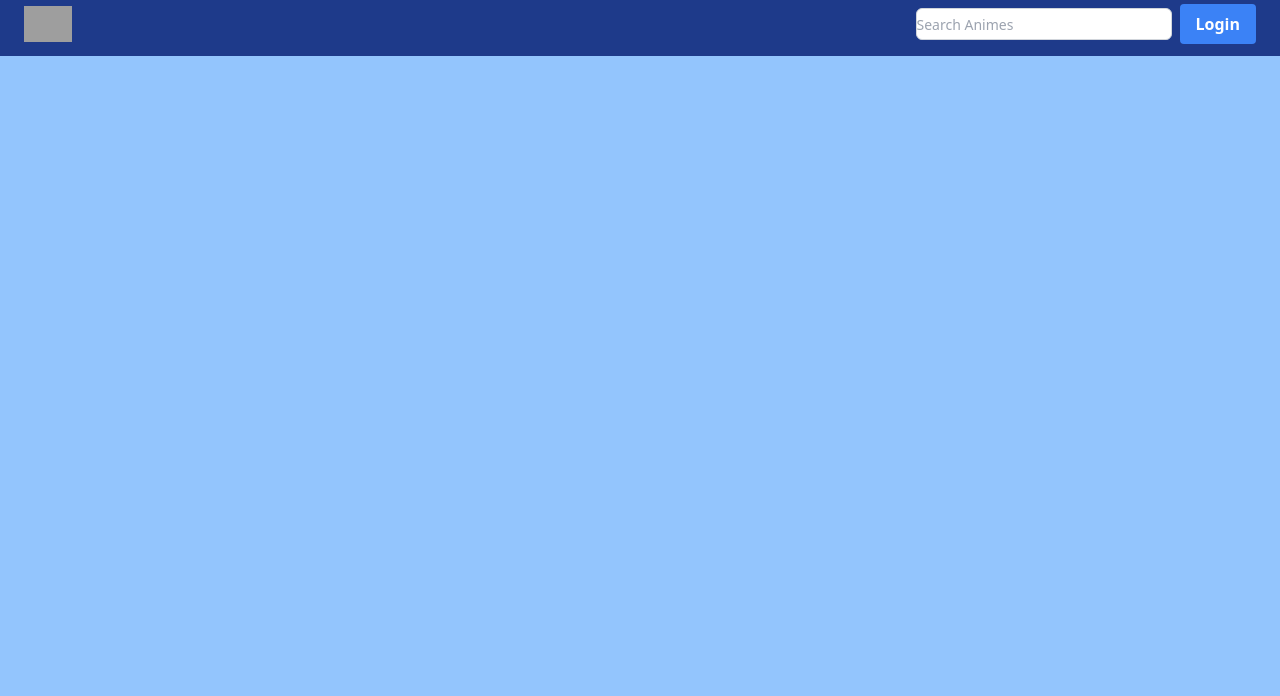
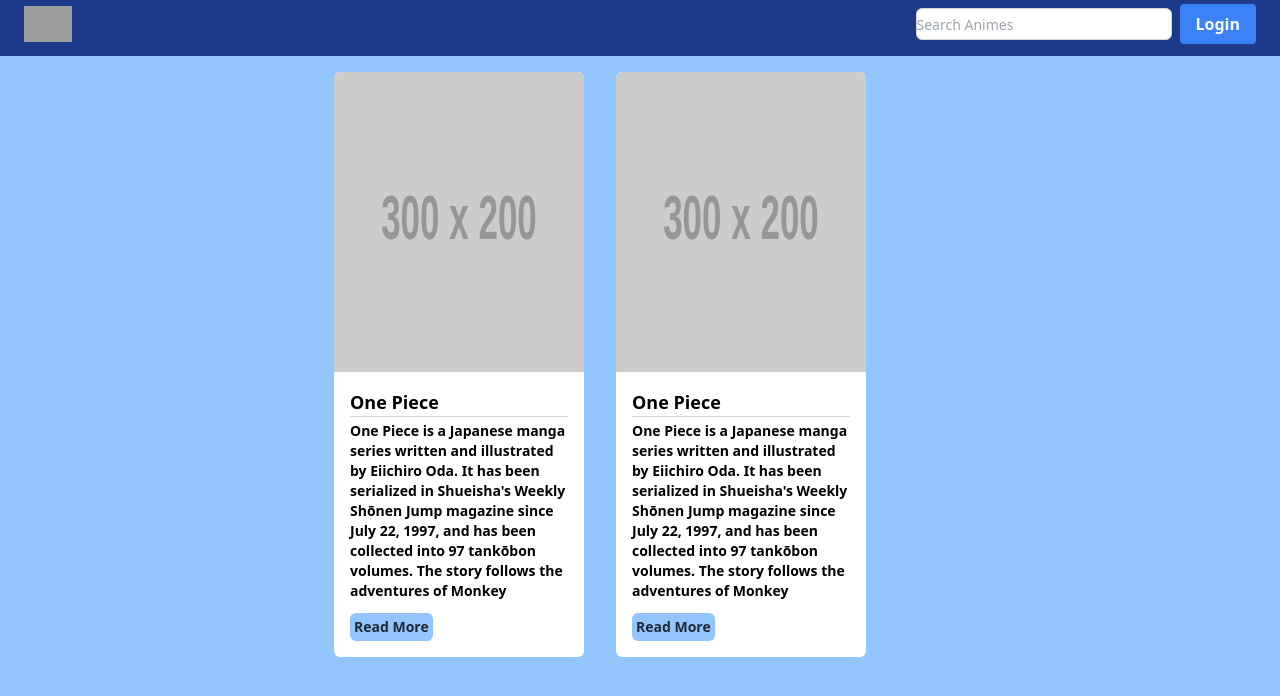
Before and after one commit to numanjvd82/ts-animes, a React (Vite) app: page / in a window 1280 px wide. Shown: the top 696 px of the page. Built offline with nearby package versions, Linux system fonts and the light colour scheme; grey boxes are pictures that could not be loaded.

Commit message:
basic anime card style complete

```diff
--- a/src/App.tsx
+++ b/src/App.tsx
@@ -1,4 +1,5 @@
 import { Routes, Route } from 'react-router-dom';
+import Animes from './components/Animes/Animes';
 import Login from './components/Login/Login';
 import Navbar from './components/Navbar/Navbar';
 
@@ -7,6 +8,7 @@
     <div className="bg-blue-300 h-screen">
       <Routes>
         <Route path="/" element={<Navbar />}>
+          <Route path="/" element={<Animes />} />
           <Route path="/login" element={<Login />} />
           <Route path="*" element={<h1>404</h1>} />
         </Route>
--- /dev/null
+++ b/src/components/Anime/Anime.tsx
@@ -0,0 +1,33 @@
+function Anime() {
+  return (
+    <section className="bg-white w-[250px] m-4 relative rounded-t-md rounded-b-md">
+      <article>
+        <figure className="cursor-pointer object-cover">
+          <img
+            src="https://via.placeholder.com/300x200"
+            className="w-full h-[300px] rounded-t-md"
+            alt="Anime"
+          />
+        </figure>
+        <article className="p-4">
+          <div>
+            <h2 className="font-semibold text-lg border-b border-gray-300 mb-1">
+              One Piece
+            </h2>
+          </div>
+          <p className="text-sm font-semibold">
+            One Piece is a Japanese manga series written and illustrated by
+            Eiichiro Oda. It has been serialized in Shueisha's Weekly Shōnen
+            Jump magazine since July 22, 1997, and has been collected into 97
+            tankōbon volumes. The story follows the adventures of Monkey
+          </p>
+          <button className="text-sm mt-3 text-gray-800 font-semibold bg-blue-300 p-1 rounded-md transition-colors hover:bg-blue-500 hover:text-gray-700">
+            Read More
+          </button>
+        </article>
+      </article>
+    </section>
+  );
+}
+
+export default Anime;
--- /dev/null
+++ b/src/components/Animes/Animes.tsx
@@ -0,0 +1,12 @@
+import Anime from '../Anime/Anime';
+
+function Animes() {
+  return (
+    <section className="flex justify-center items-center flex-wrap w-[1200px]">
+      <Anime />
+      <Anime />
+    </section>
+  );
+}
+
+export default Animes;
```
